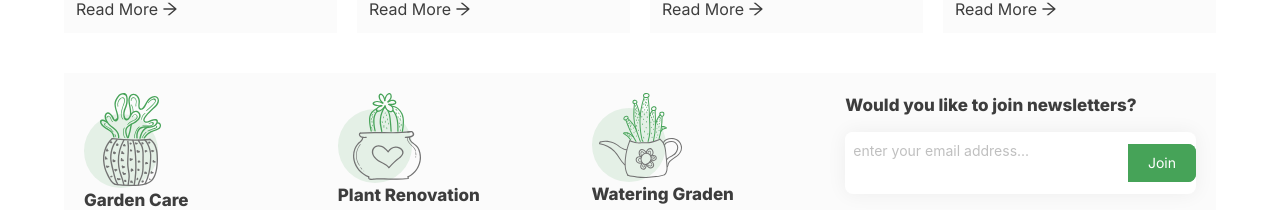
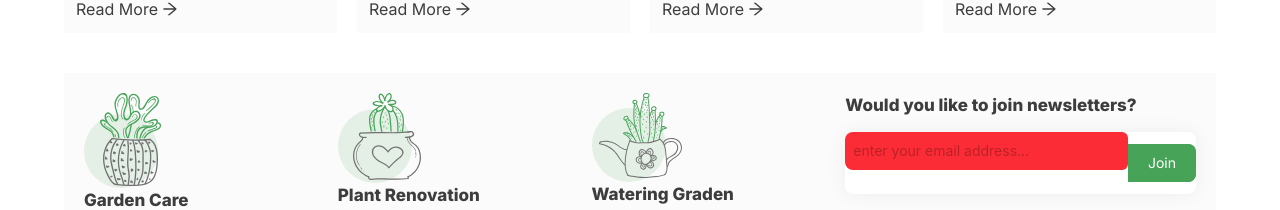
Before and after one commit to malikovshahriyor929/Greenshop, a React (Vite) app: page / in a window 1280 px wide. Shown: the part 2453-2663 px from the top of the page. Built offline with nearby package versions, Linux system fonts and the light colour scheme; no server answers.

Commit message:
working all things

```diff
--- a/src/components/footer/index.tsx
+++ b/src/components/footer/index.tsx
@@ -62,7 +62,7 @@ const Footer = () => {
             <div className="!flex !items-center w-full bg-white rounded-lg shadow-[0_0_20px_0_rgba(0,0,0,0.06)] ">
               <Form.Item className="w-full" name="email">
                 <Input
-                  className="!w-full !bg-white !outline-none  !p-2 !border-none !rounded-l-lg"
+                  className="!w-full !bg-red-500 !outline-none  !p-2 !border-none !rounded-l-lg"
                   placeholder="enter your email address..."
                 />
               </Form.Item>
```
